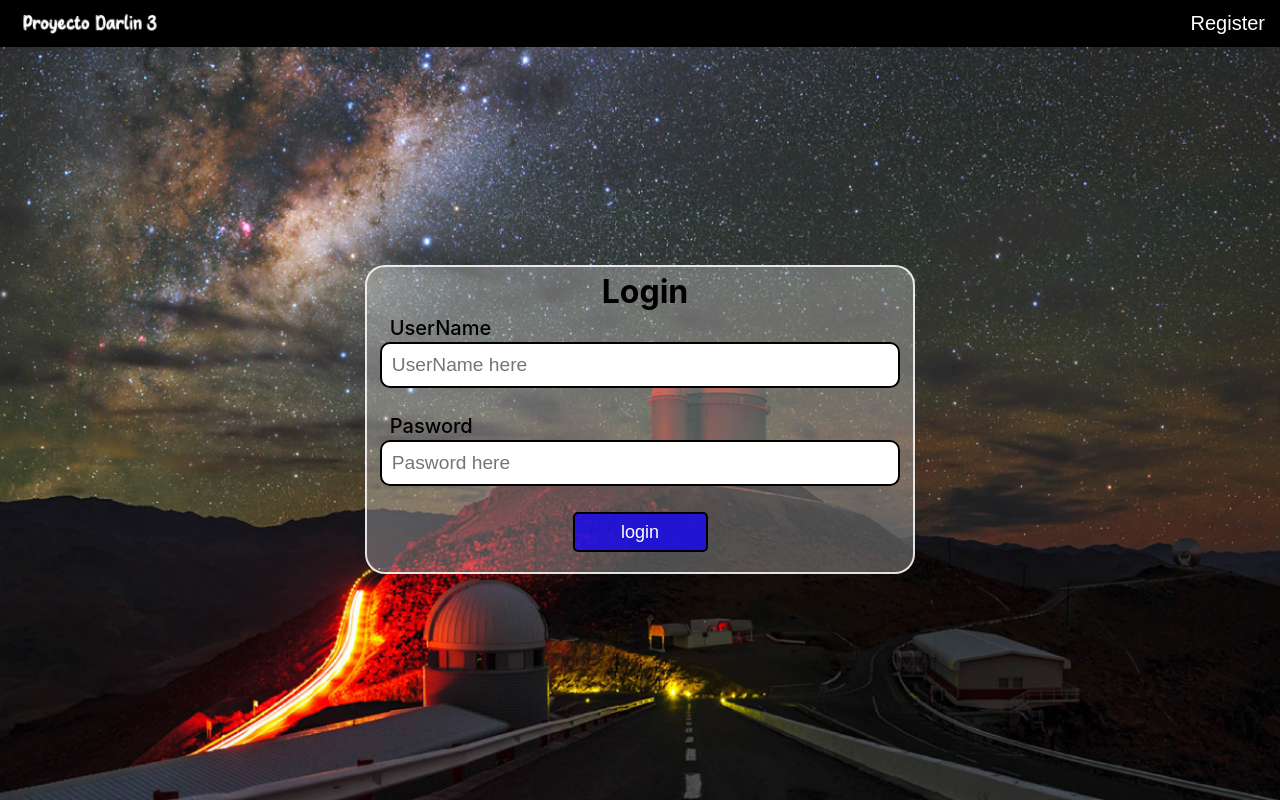
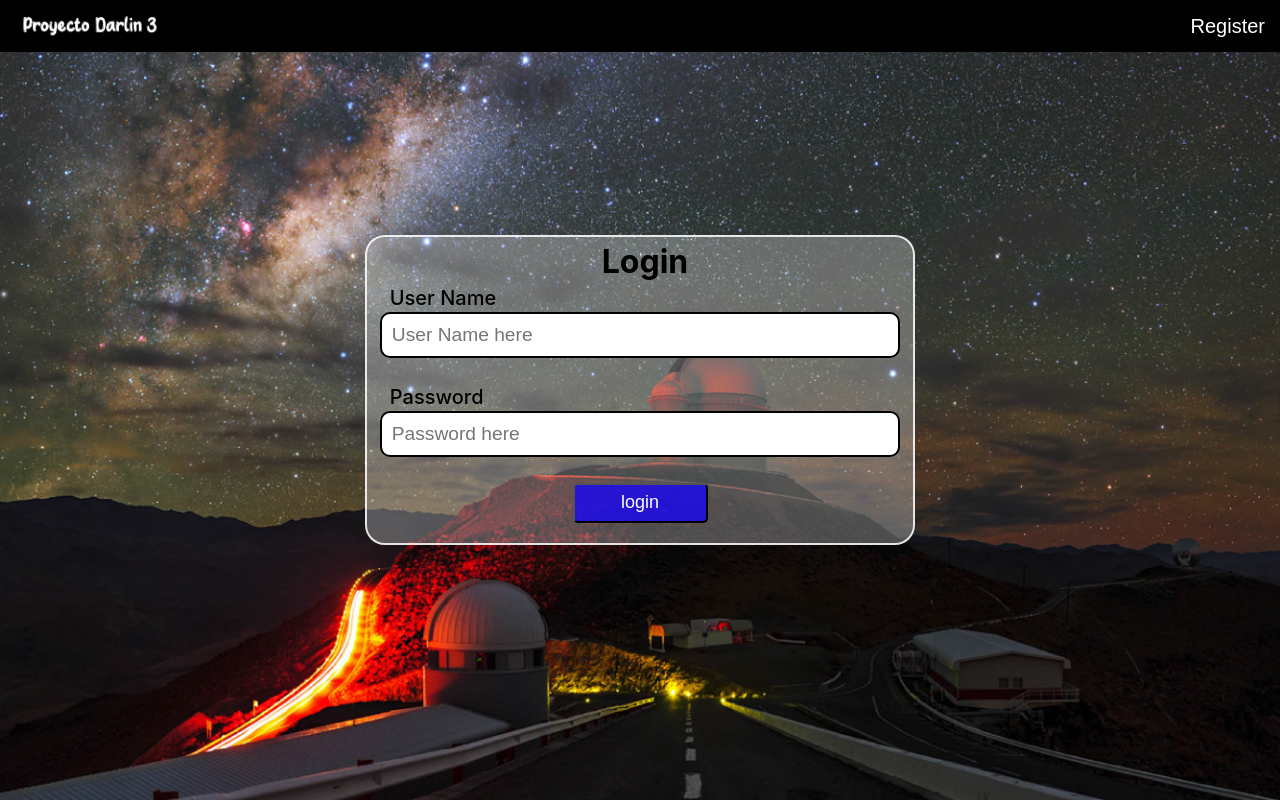
Before and after one commit to Geisonm161/Proyecto-task-list, a React (Create React App) app: page /login in a window 1280 px wide. Built offline with nearby package versions, Linux system fonts and the light colour scheme.

Commit message:
Proyecto final

```diff
--- a/src/Componentes/Button/Button.module.scss
+++ b/src/Componentes/Button/Button.module.scss
@@ -93,7 +93,6 @@
   background-color: rgba(17, 0, 255, 0.741);
   border-radius: 5px;
   cursor: pointer;
-  border: solid black 2px;
 
   &.buttonCreate:hover {
     color: white;
--- a/src/SASS/Global.module.scss
+++ b/src/SASS/Global.module.scss
@@ -12,7 +12,6 @@
     align-items: center;
     justify-content: space-between;
     background-color: black;
-    margin-bottom: 8vh;
     width: 100%;
     height: 56px;
 }
@@ -61,8 +60,8 @@
 
 .subContainer{
 
-    @include subContainer(min-width, 0px, max-width, 899px, 90vw );
-    @include subContainer(min-width, 900px, max-width, 15000px, 550px);
+    @include subContainer(min-width, 0px, max-width, 599px, 90vw );
+    @include subContainer(min-width, 600px, max-width, 15000px, 550px);
 
     &.subContainer::-webkit-scrollbar{
         width: 0px;
--- a/src/SASS/Mixin.module.scss
+++ b/src/SASS/Mixin.module.scss
@@ -77,7 +77,6 @@
         font-weight: lighter;
         font-family: sans-serif;
         background-color: rgba(17, 0, 255, 0.741);
-        border: solid black 2px;
         border-radius: 5px;
         cursor: pointer;
     }
--- a/src/views/LoginView/LoginView.js
+++ b/src/views/LoginView/LoginView.js
@@ -89,22 +89,22 @@ function LoginView({ handleUserSession }) {
             <form onSubmit={handleSendFormulary}>
 
               <Input
-                aboveInput='UserName'
+                aboveInput='User Name'
                 onChange={onChange}
                 className='true'
                 name='userName'
-                placeholder='UserName here'
+                placeholder='User Name here'
                 value={users.userName}
                 type='text'
                 required
               />
 
               <Input
-                aboveInput='Pasword'
+                aboveInput='Password'
                 onChange={onChange}
                 className='true'
                 name='password'
-                placeholder='Pasword here'
+                placeholder='Password here'
                 value={users.password}
                 type='password'
                 required
--- a/src/views/MainView/MainView.module.scss
+++ b/src/views/MainView/MainView.module.scss
@@ -2,8 +2,8 @@
 @import '../../SASS/Mixin.module.scss';
 
 .containerSub{
-    @include subContainer(min-width, 200px, max-width, 899px, 90vw );
-    @include subContainer(min-width, 900px, max-width, 15000px, 650px, 1%);
+    @include subContainer(min-width, 0px, max-width, 599px, 90vw );
+    @include subContainer(min-width, 600px, max-width, 15000px, 550px, 1%);
     min-height: 40vh;
     max-height: 70vh;
 
@@ -34,7 +34,7 @@
 .containerEmpty{
     display: flex;
     justify-content: center;
-    margin-top: 20vh;
+    margin-top: 8vh;
     font-family: 'Franklin Gothic Medium', 'Arial Narrow', Arial, sans-serif;
     font-size: 30px;
     color: rgba(0, 0, 0, 0.626);
```
